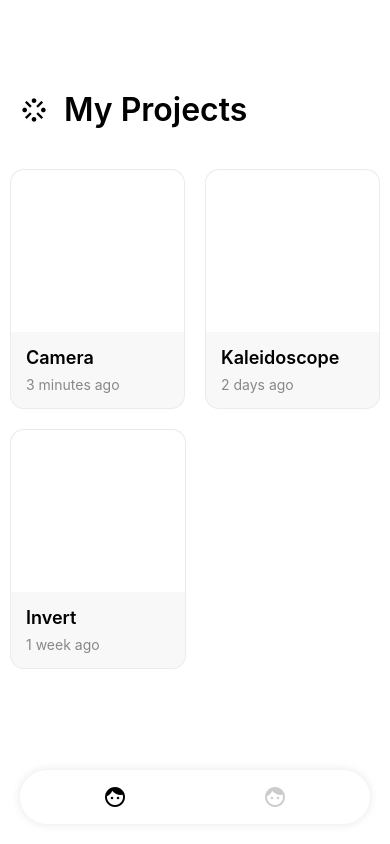
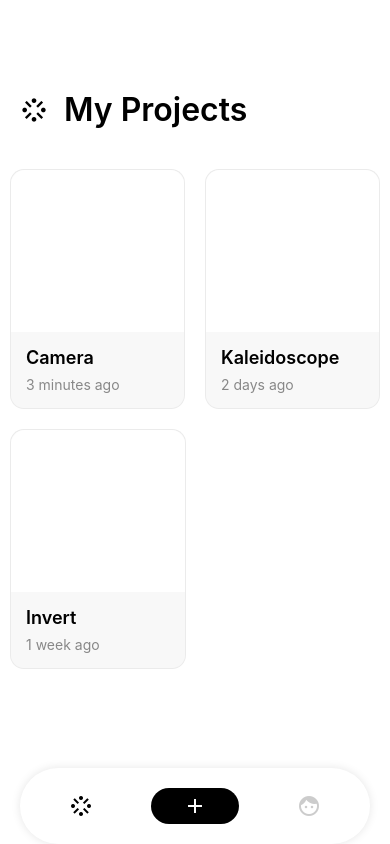
Before and after one commit to czy30121/react-alma-app, a React Native app in the folder alma-app/: screen /Dashboard in a window 390 px wide. Built offline with nearby package versions, Linux system fonts and the light colour scheme; what glslify would draw is missing.

Commit message:
some ui testing

```diff
--- a/alma-app/App.tsx
+++ b/alma-app/App.tsx
@@ -36,6 +36,14 @@ const ProjectStack = () => {
 
 const Tab = createBottomTabNavigator();
 
+const Mid = () => {
+    return (
+        <View>
+            <Text>Mid</Text>
+        </View>
+    );
+};
+
 const Test = () => {
     return (
         <View>
@@ -62,6 +70,7 @@ export default function App() {
             <NavigationContainer theme={theme}>
                 <Tab.Navigator tabBar={TabNavigator} screenOptions={{ headerShown: false }}>
                     <Tab.Screen name="ProjectStack" component={ProjectStack} />
+                    <Tab.Screen name="Mid" component={Mid} />
                     <Tab.Screen name="ABC" component={Test} />
                 </Tab.Navigator>
             </NavigationContainer>
--- a/alma-app/src/containers/TabNavigator/TabNavigator.styles.ts
+++ b/alma-app/src/containers/TabNavigator/TabNavigator.styles.ts
@@ -11,13 +11,21 @@ export const styles = StyleSheet.create({
         flexDirection: 'row',
         justifyContent: 'space-around',
         alignItems: 'center',
-        padding: 15,
-        margin: 20,
+        padding: 20,
+        marginHorizontal: 20,
         backgroundColor: '#fff',
         borderRadius: 100,
         shadowRadius: 10,
         shadowOpacity: 0.1,
         shadowColor: '#000',
         shadowOffset: { width: 0, height: 0 }
+    },
+    itemContainer: {
+        paddingVertical: 6,
+        borderRadius: 40
+    },
+    itemContainerCTA: {
+        backgroundColor: '#000',
+        paddingHorizontal: 32
     }
 });
--- a/alma-app/src/containers/TabNavigator/TabNavigator.tsx
+++ b/alma-app/src/containers/TabNavigator/TabNavigator.tsx
@@ -1,25 +1,51 @@
-import React, { useCallback } from 'react';
+import React, { useCallback, useMemo } from 'react';
 import { BottomTabBarProps } from '@react-navigation/bottom-tabs';
 import { GestureResponderEvent, SafeAreaView, TouchableOpacity, View } from 'react-native';
 import { MaterialIcons } from '@expo/vector-icons';
+import { Route } from '@react-navigation/native';
 
 import { styles } from './TabNavigator.styles';
-import { Route } from '@react-navigation/native';
+import { ITabNavigatorItemProps } from './TabNavigator.types';
+
+const TabNavigatorItem = ({ cta, navigation, route, active }: ITabNavigatorItemProps) => {
+    const routePressHandler = useCallback(() => {
+        navigation.navigate(route.name);
+    }, [navigation, route]);
+
+    const navigatorIcon = useMemo(() => {
+        switch (route.name) {
+            case 'ProjectStack':
+                return 'stream';
+            case 'Mid':
+                return 'add';
+            default:
+                return 'face';
+        }
+    }, [route]);
+
+    return (
+        <TouchableOpacity
+            key={route.key}
+            style={{ ...styles.itemContainer, ...(cta ? styles.itemContainerCTA : {}) }}
+            onPress={routePressHandler}
+        >
+            <MaterialIcons name={navigatorIcon} size={24} color={cta ? '#fff' : active ? '#000' : '#ccc'} />
+        </TouchableOpacity>
+    );
+};
 
 export const TabNavigator = ({ navigation, state }: BottomTabBarProps) => {
-    const routePressHandler = (route: Route<any, any>) => {
-        return (e: GestureResponderEvent) => {
-            navigation.navigate(route.name);
-        };
-    };
-
     return (
         <SafeAreaView style={styles.safeAreaContainer}>
             <View style={styles.container}>
                 {state.routes.map((route, index) => (
-                    <TouchableOpacity key={route.key} onPress={routePressHandler(route)}>
-                        <MaterialIcons name="face" size={24} color={index === state.index ? '#000' : '#ccc'} />
-                    </TouchableOpacity>
+                    <TabNavigatorItem
+                        key={route.key}
+                        route={route}
+                        active={state.index === index}
+                        cta={route.name === 'Mid'}
+                        navigation={navigation}
+                    />
                 ))}
             </View>
         </SafeAreaView>
```
Also changed, not shown: alma-app/src/containers/TabNavigator/TabNavigator.types.ts (added, +9 -0 lines).
